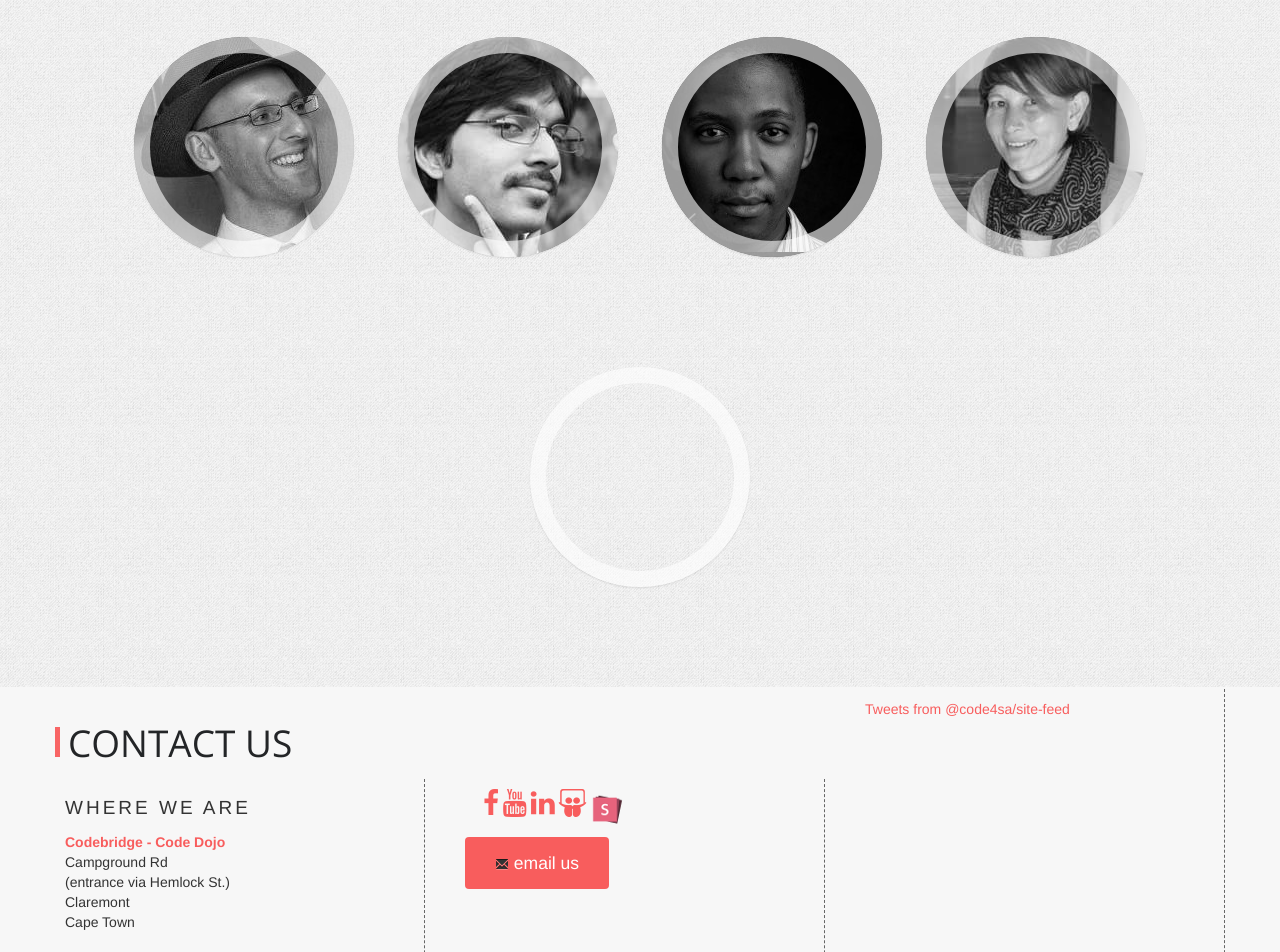
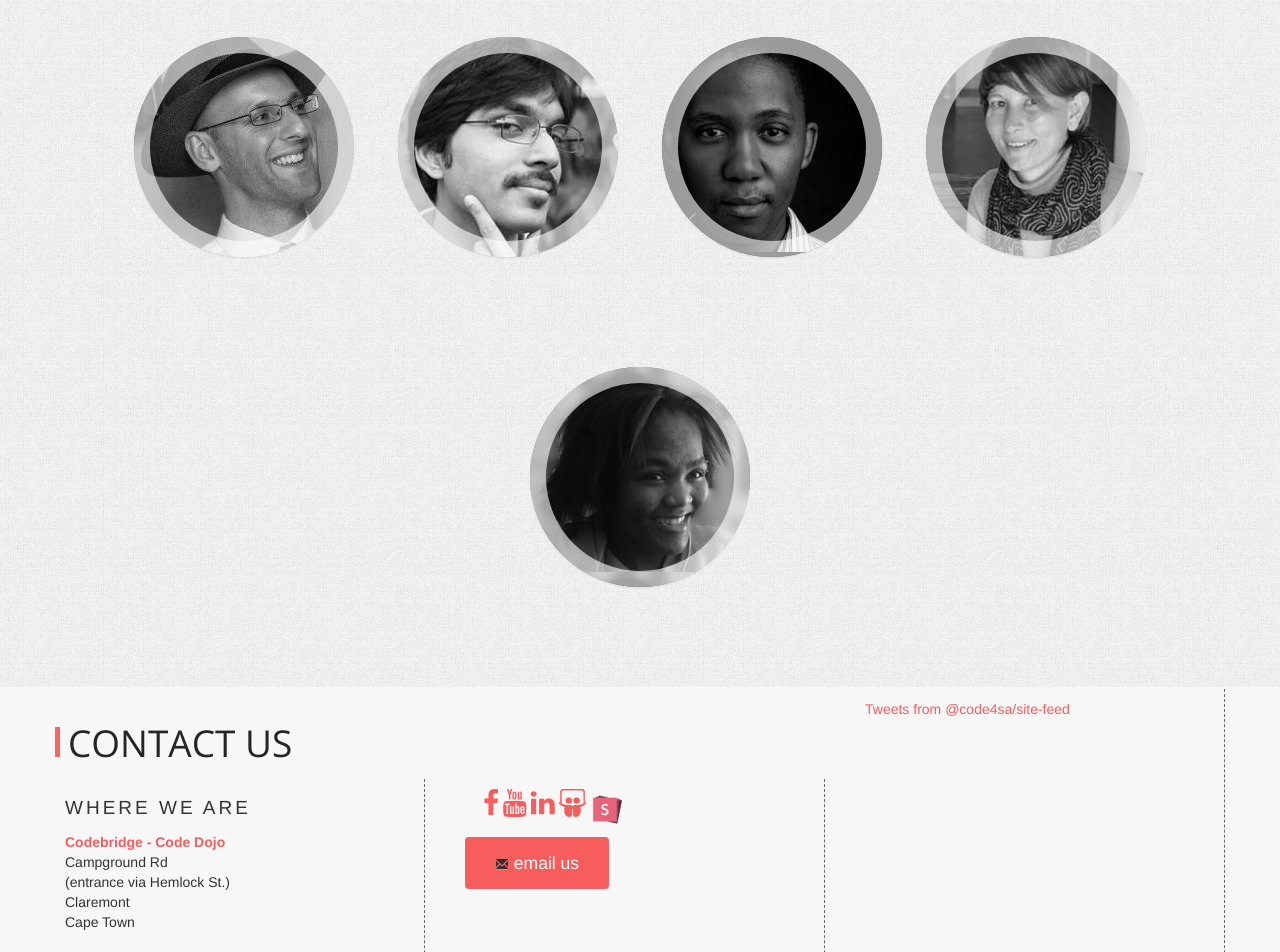
Before and after one commit to Code4SA/old-code4sa.github.io, a Jekyll site: the page built from index.html, in a window 1280 px wide. Shown: the part 5419-6371 px from the top of the page. Built offline with Jekyll 4.4.1, drawn with Linux system fonts in a browser that asks for light colours; nearby versions of some CDN libraries; Markdown is read by kramdown in place of the engine named in the settings; comment, search, counter and statistics services are not loaded.

Commit message:
Updated khutjo css

```diff
--- a/css/main.css
+++ b/css/main.css
@@ -572,6 +572,10 @@ a:hover.back-to-work, a:active.back-to-work {
 
 .ch-img-siya {
 	background-image: url(../img/team_siya.jpg);
+}
+
+.ch-img-khutjo {
+	background-image: url(../img/team_khutjo.jpg);
 }
 
 
```
